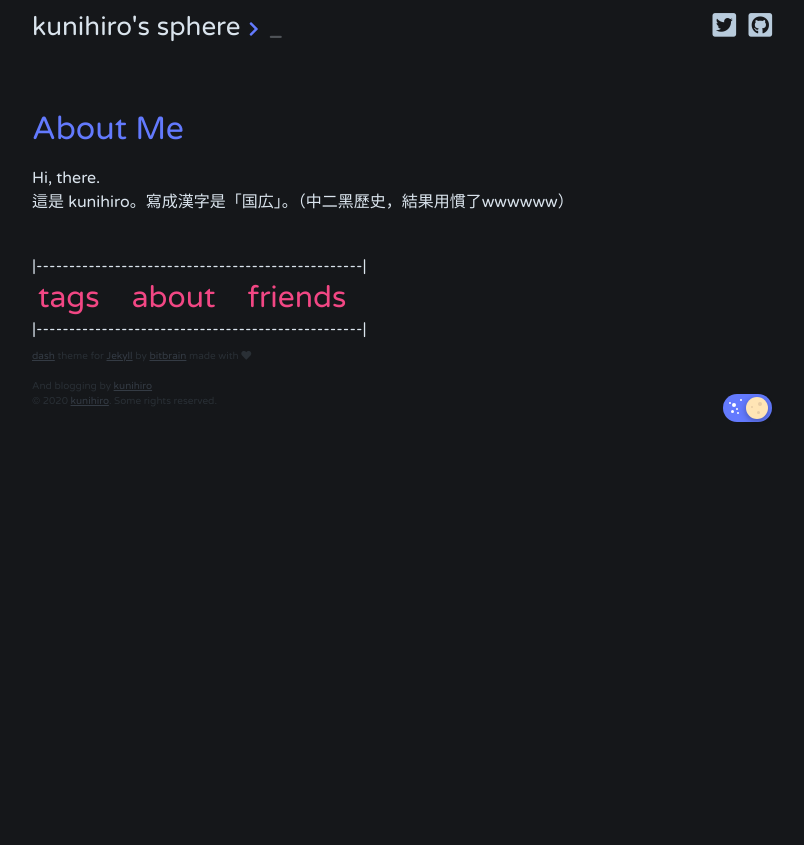
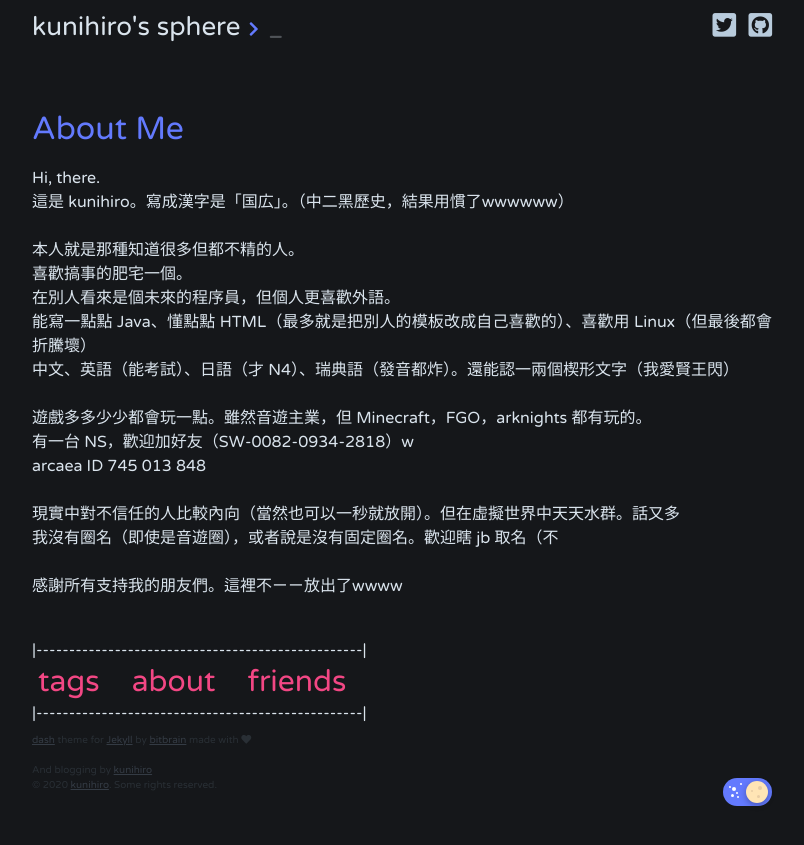
Before and after one commit to MyCodingSucks/MyCodingSucks.github.io, a Jekyll site: the page built from bottom_bar/about.html, in a window 1280 px wide. Shown: the top 845 px of the page, without its empty margins (238-1042 px from the left). Built offline with Jekyll 4.4.1, drawn with Linux system fonts in a browser that asks for light colours.

Commit message:
Update about.html

```diff
--- a/bottom_bar/about.html
+++ b/bottom_bar/about.html
@@ -4,6 +4,21 @@ layout: default
 
 <h1>About Me</h1>
 <p>
-Hi, there.　<br />
-這是 kunihiro。寫成漢字是「国広」。（中二黑歷史，結果用慣了wwwwww）<br />
+Hi, there.　 <br />
+這是 kunihiro。寫成漢字是「国広」。（中二黑歷史，結果用慣了wwwwww） <br />
+<br />
+本人就是那種知道很多但都不精的人。 <br />
+喜歡搞事的肥宅一個。 <br />
+在別人看來是個未來的程序員，但個人更喜歡外語。 <br />
+能寫一點點 Java、懂點點 HTML（最多就是把別人的模板改成自己喜歡的）、喜歡用 Linux（但最後都會折騰壞） <br />
+中文、英語（能考試）、日語（才 N4）、瑞典語（發音都炸）。還能認一兩個楔形文字（我愛賢王閃） <br />
+<br />
+遊戲多多少少都會玩一點。雖然音遊主業，但 Minecraft，FGO，arknights 都有玩的。 <br />
+有一台 NS，歡迎加好友（SW-0082-0934-2818）w <br />
+arcaea ID 745 013 848 <br />
+<br />
+現實中對不信任的人比較內向（當然也可以一秒就放開）。但在虛擬世界中天天水群。話又多 <br />
+我沒有圈名（即使是音遊圈），或者說是沒有固定圈名。歡迎瞎 jb 取名（不  <br />
+<br />
+感謝所有支持我的朋友們。這裡不ㄧㄧ放出了wwww <br />
 </p>
```
